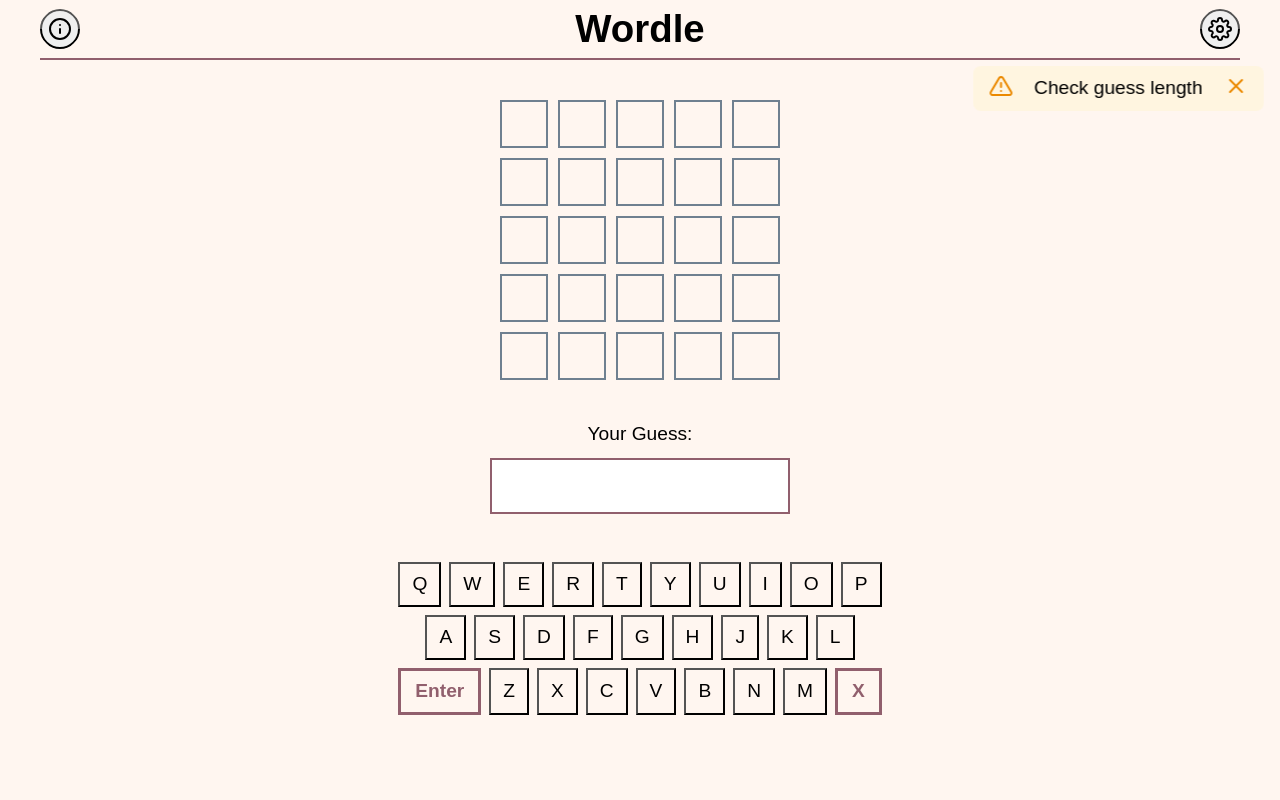
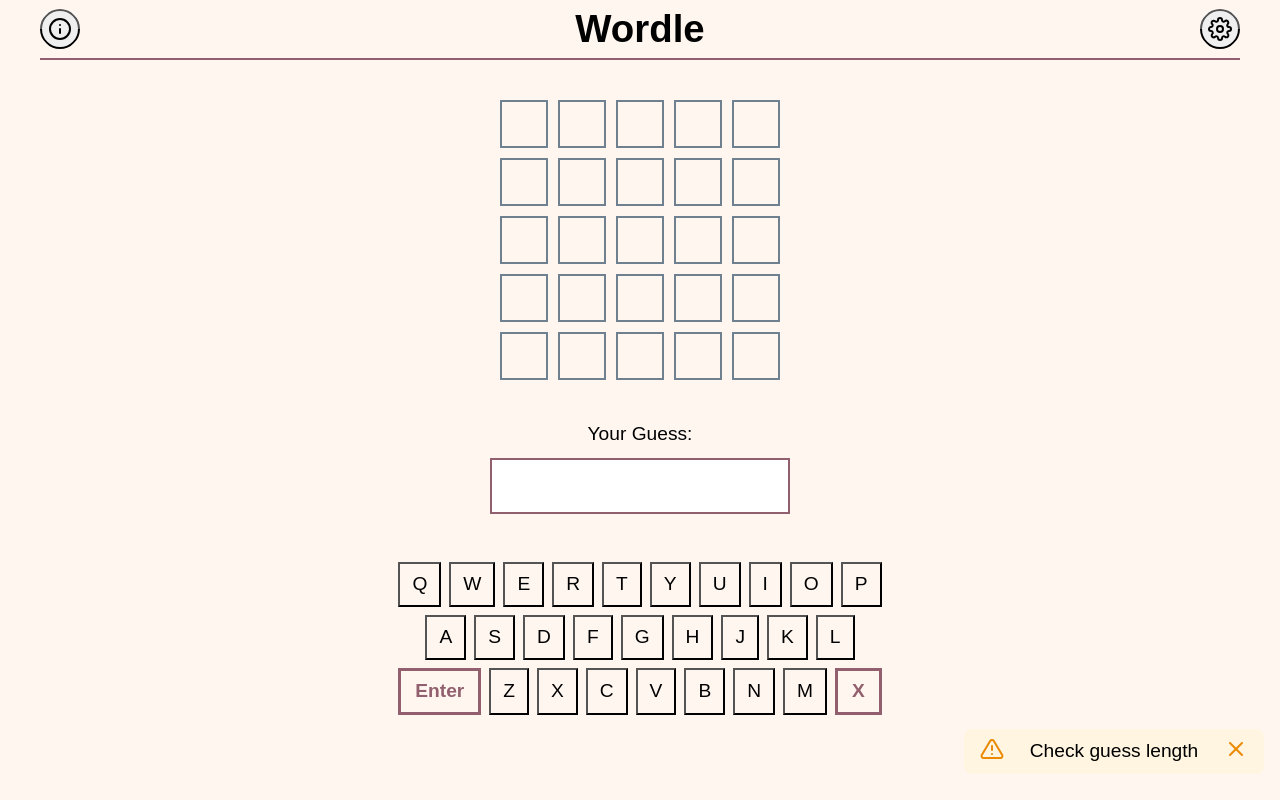
Before and after one commit to ayechico21/epWordle, a React (Vite) app: page / in a window 1280 px wide. Both pictures are taken after a click on the button "Enter". Built offline with nearby package versions, Linux system fonts and the light colour scheme.

Commit message:
caught toast issue

```diff
--- a/src/components/Toaster/Toast.jsx
+++ b/src/components/Toaster/Toast.jsx
@@ -23,13 +23,14 @@
   const color = COLORS[variant].primary;
   const bgColor = COLORS[variant].secondary;
 
-  /**If game not over, remove toast after some time */
+  /* handle  auto dismiss later*/
+  /**If game not over, remove toast after some time
   if (!handleActionButtonClick) {
-    const delay = 3000; /**toast display time => 3s  */
+    const delay = 3000; /**toast display time => 3s
     setTimeout(() => {
       removeToast(id);
     }, delay);
-  }
+  } */
   return (
     <Wrapper style={{ "--color": color, "--color-bg": bgColor }}>
       <Icon />
@@ -52,9 +53,10 @@
 }
 
 const Wrapper = styled.div`
+  width: 300px;
   display: flex;
   align-items: start;
-  gap: 16px;
+  justify-content: space-between;
   padding: 8px 16px;
   background-color: var(--color-bg);
   border-radius: 8px;
--- a/src/components/Toaster/ToastShelf.jsx
+++ b/src/components/Toaster/ToastShelf.jsx
@@ -5,10 +5,11 @@
 
 function ToastShelf() {
   const { toasts } = React.useContext(ToastContext);
+  const id = React.useId();
   let handleActionButtonClick = null;
   const doAction = () => console.log("Action to be done here");
   return (
-    <Wrapper>
+    <Wrapper key={id}>
       {toasts.map(({ id, message, variant, action }) => {
         if (action) handleActionButtonClick = doAction;
         return (
@@ -28,7 +29,7 @@
 const Wrapper = styled.ol`
   position: absolute;
   right: 0;
-  top: 50px;
+  bottom: 10px;
   display: flex;
   flex-direction: column;
   gap: 16px;
@@ -45,7 +46,7 @@
 }`;
 
 const ToastWrapper = styled.li`
-  animation: ${slideIn} 1s cubic-bezier(0, 0.46, 0, 1.04) both;
-  will-change: transform;
+  /* animation: ${slideIn} 1s cubic-bezier(0, 0.46, 0, 1.04) both;
+  will-change: transform; */
 `;
 export default ToastShelf;
```
